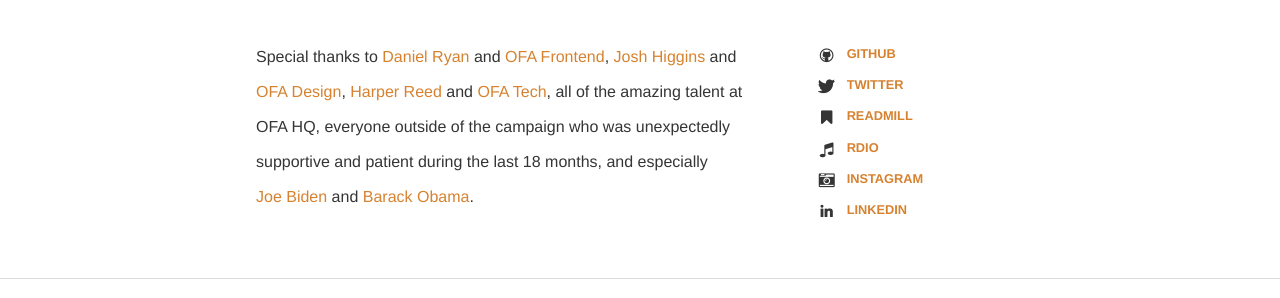
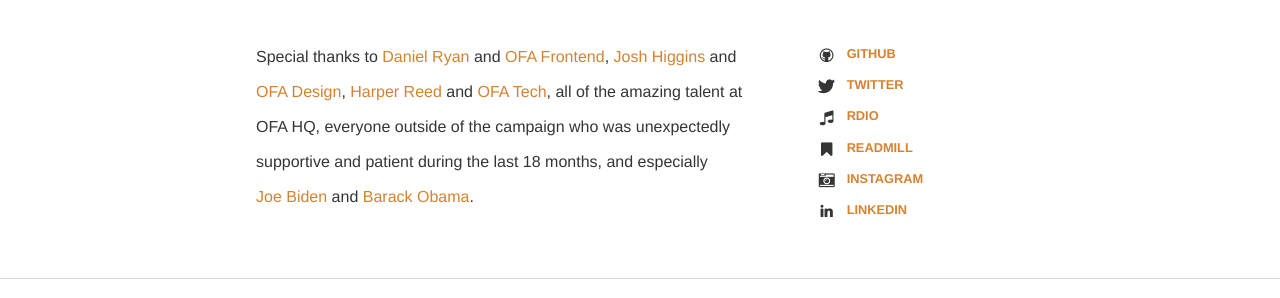
Before and after one commit to jeffreylouden/jeffreylouden.github.com, a Jekyll site: the page built from index.html, in a window 1280 px wide and 900 px high, scrolled down 7088 px. Shown: the part 541-839 px from the top of the window. Built offline with Jekyll 4.4.1, drawn with Linux system fonts in a browser that asks for light colours; nearby versions of some CDN libraries.

Commit message:
rearranged order of outbound links

```diff
--- a/_includes/footer.html
+++ b/_includes/footer.html
@@ -7,8 +7,8 @@
 				<ul>
 					<li><a href="https://www.github.com/jeffreylouden" title="GitHub"><i class="icon-github"></i>Github</a></li>
 					<li><a href="https://twitter.com/jeffreylouden" title="Twitter"><i class="icon-twitter"></i>Twitter</a></li>
+					<li><a href="http://www.rdio.com/people/heph502/" title="Rdio"><i class="icon-music"></i>Rdio</a></li>
 					<li><a href="https://readmill.com/jeffreylouden" title="Readmill"><i class="icon-bookmark"></i>Readmill</a></li>
-					<li><a href="http://www.rdio.com/people/heph502/" title="Rdio"><i class="icon-music"></i>Rdio</a></li>
 					<li><a href="http://instagram.com/jeffreylouden" title="Instagram"><i class="icon-camera-retro"></i>Instagram</a></li>
 					<li><a href="http://www.linkedin.com/profile/view?id=53389570" title="LinkedIn"><i class="icon-linkedin"></i>LinkedIn</a></li>
 				</ul>
```
